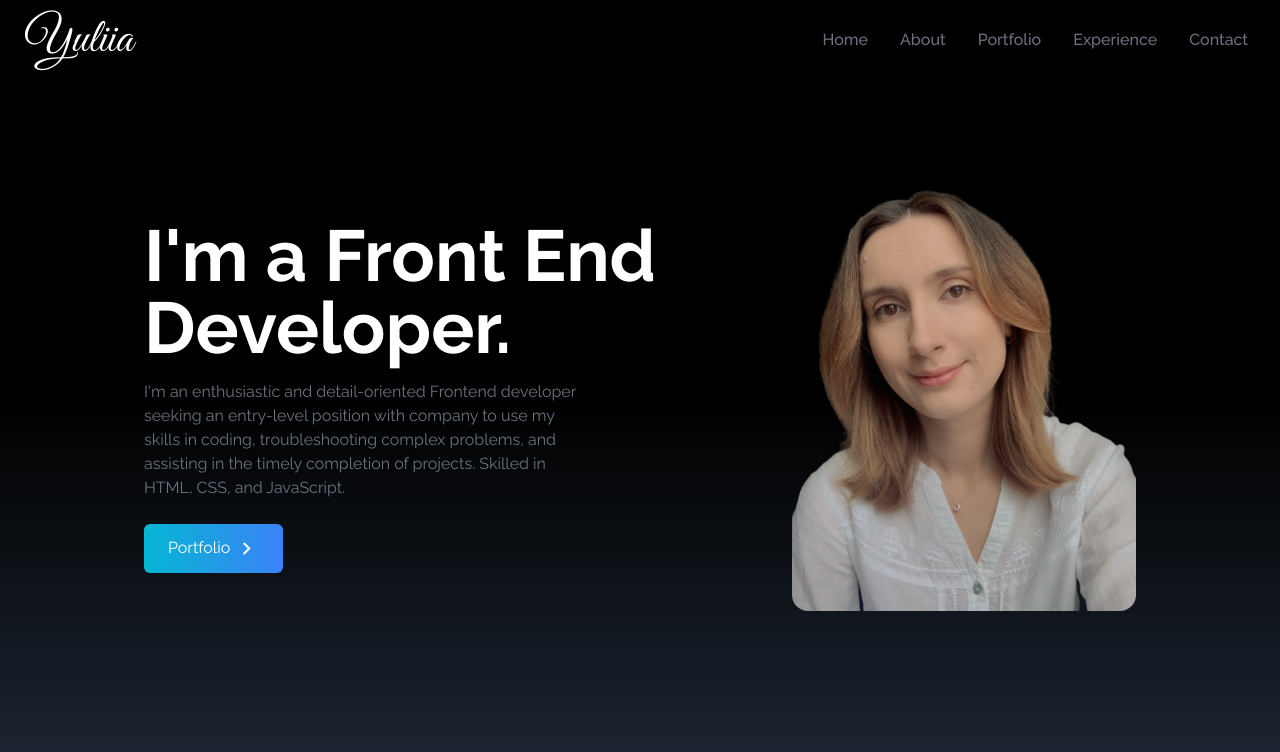
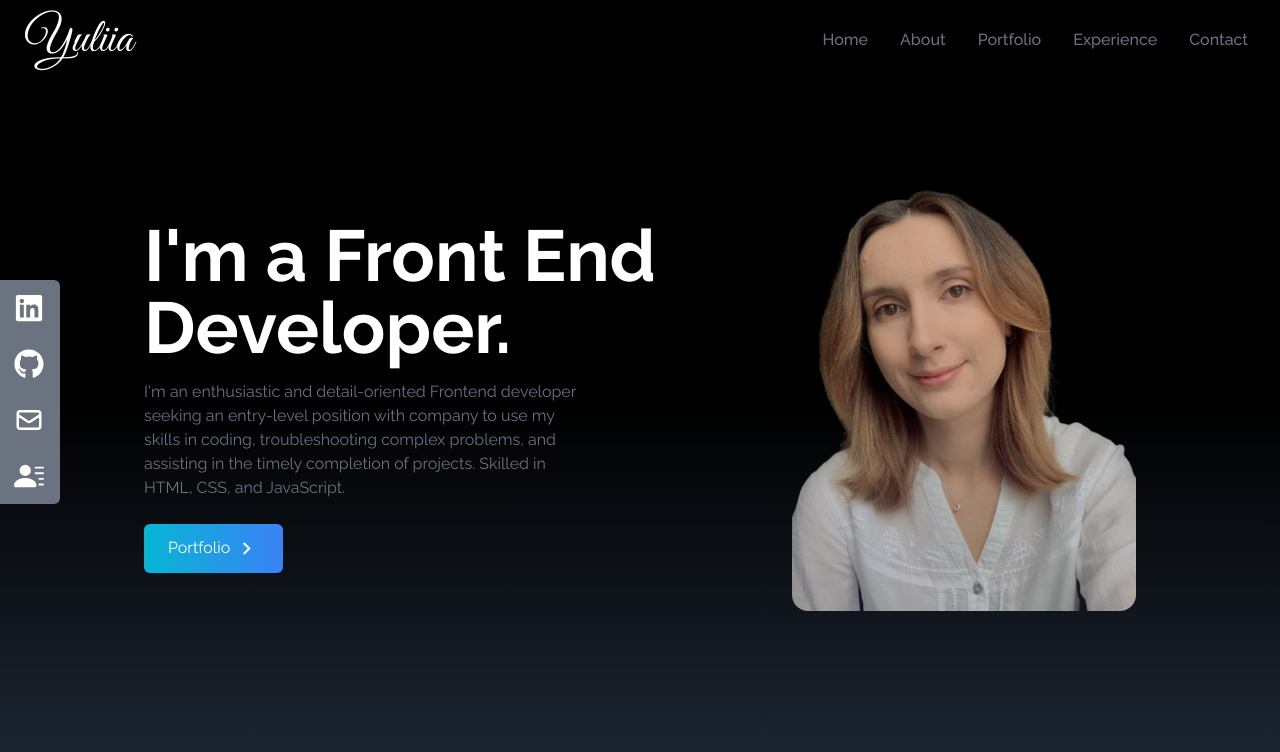
Before and after one commit to YuliiaDikun/portfolio, a React (Create React App) app: page / in a window 1280 px wide. Shown: the top 752 px of the page. Built offline with nearby package versions, Linux system fonts and the light colour scheme.

Commit message:
fix: social links is done

```diff
--- a/src/components/SocialLinks/SocialLinks.jsx
+++ b/src/components/SocialLinks/SocialLinks.jsx
@@ -1,9 +1,78 @@
 import React from "react";
 import { FaGithub, FaLinkedin } from "react-icons/fa";
-import { HiOutLineMail } from "react-icons/hi";
+import { HiOutlineMail } from "react-icons/hi";
 import { BsFillPersonLinesFill } from "react-icons/bs";
 const SocialLinks = () => {
-  return <div></div>;
+  const links = [
+    {
+      id: 1,
+      child: (
+        <>
+          LinkedIn <FaLinkedin size={30} />
+        </>
+      ),
+      href: "https://www.linkedin.com/in/yuliia-dikun/",
+      style: "rounded-tr-md",
+    },
+    {
+      id: 2,
+      child: (
+        <>
+          GitHub <FaGithub size={30} />
+        </>
+      ),
+      href: "https://github.com/YuliiaDikun",
+    },
+    {
+      id: 3,
+      child: (
+        <>
+          Mail <HiOutlineMail size={30} />
+        </>
+      ),
+      href: "mailto:jul.dikun@gmail.com",
+    },
+    {
+      id: 4,
+      child: (
+        <>
+          Resume <BsFillPersonLinesFill size={30} />
+        </>
+      ),
+      href: "/Yullia_Dikun_Frontend_Developer.pdf",
+      style: "rounded-br-md",
+      download: true,
+    },
+  ];
+
+  return (
+    <div className="hidden lg:flex flex-col top-[35%] left-0 fixed">
+      <ul>
+        {links.map(({ id, child, href, style, download }) => {
+          return (
+            <li
+              key={id}
+              className={
+                "flex justify-between items-center w-40 h-14 px-4 ml-[-100px] hover:ml-[-10px] hover:rounded-md duration-300 bg-gray-500" +
+                " " +
+                style
+              }
+            >
+              <a
+                href={href}
+                download={download}
+                target='_blank'
+                rel="noreferrer"
+                className="flex justify-between items-center w-full text-white"
+              >
+                {child}
+              </a>
+            </li>
+          );
+        })}
+      </ul>
+    </div>
+  );
 };
 
 export default SocialLinks;
```
Also changed, not shown: 1 other file (tests, documents, lock files or other folders).
